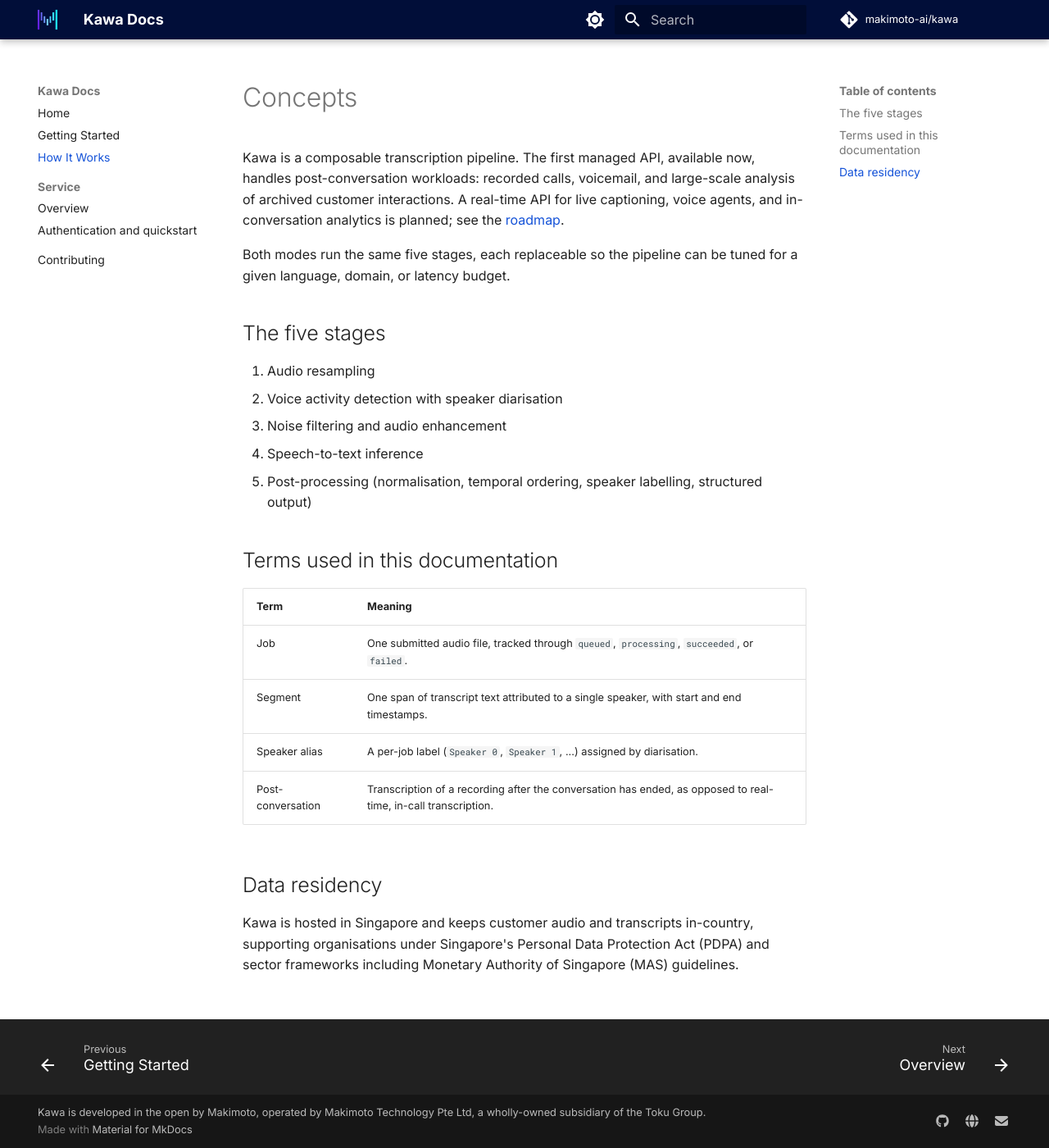
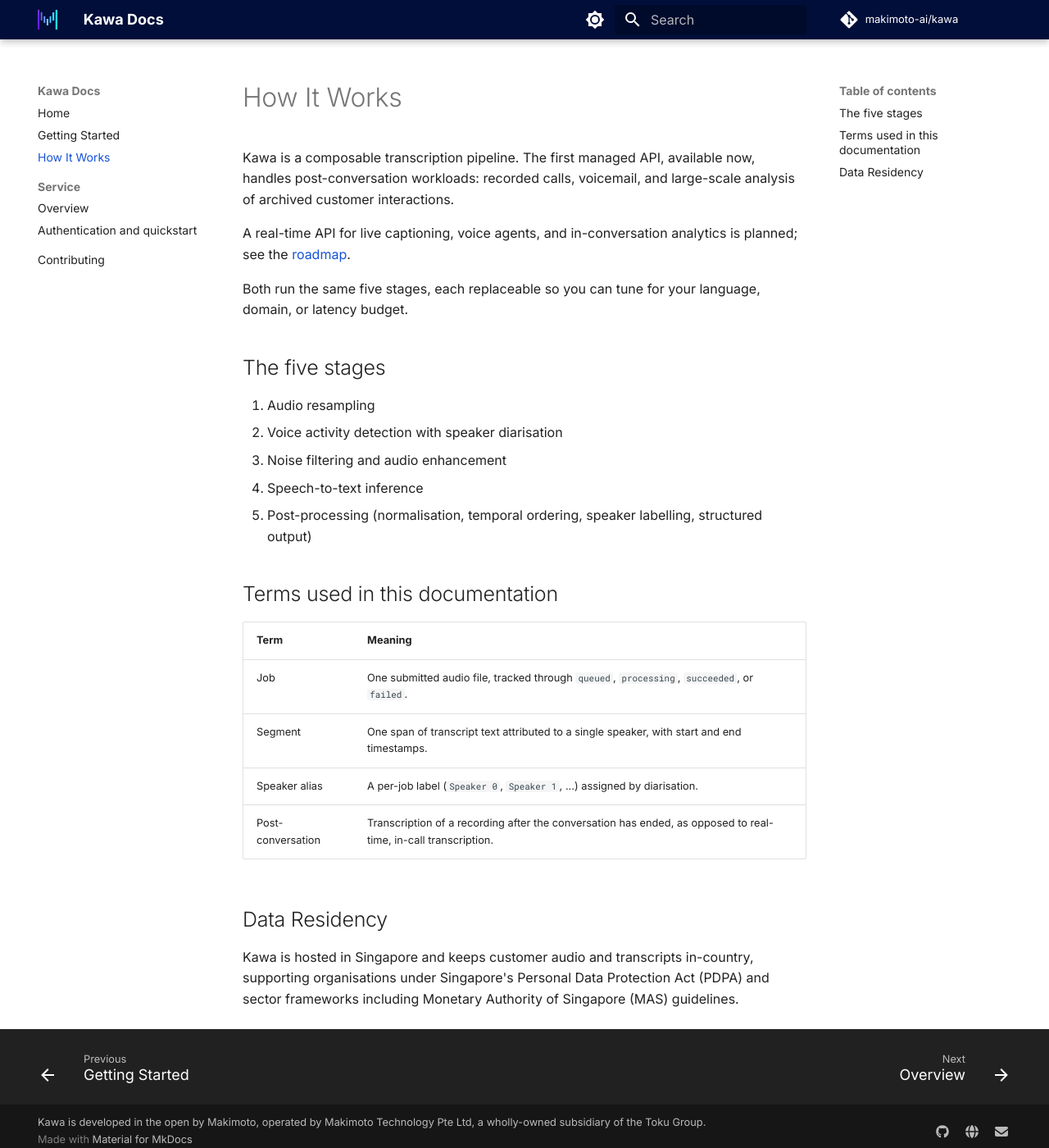
Before and after one commit to makimoto-ai/kawa, an MkDocs documentation site: the page built from docs/concepts/index.md, in a window 1280 px wide and 1400 px high. Shown: the whole window at 82% size. Built offline with MkDocs 1.6.1 and Material for MkDocs 9.7.7, drawn with Linux system fonts in a browser that asks for light colours; comment, search, counter and statistics services are not loaded.

Commit message:
docs: wording

```diff
--- a/docs/concepts/index.md
+++ b/docs/concepts/index.md
@@ -1,8 +1,10 @@
-# Concepts
+# How It Works
 
-Kawa is a composable transcription pipeline. The first managed API, available now, handles post-conversation workloads: recorded calls, voicemail, and large-scale analysis of archived customer interactions. A real-time API for live captioning, voice agents, and in-conversation analytics is planned; see the [roadmap](https://github.com/makimoto-ai/kawa/blob/main/ROADMAP.md).
+Kawa is a composable transcription pipeline. The first managed API, available now, handles post-conversation workloads: recorded calls, voicemail, and large-scale analysis of archived customer interactions.
 
-Both modes run the same five stages, each replaceable so the pipeline can be tuned for a given language, domain, or latency budget.
+A real-time API for live captioning, voice agents, and in-conversation analytics is planned; see the [roadmap](https://github.com/makimoto-ai/kawa/blob/main/ROADMAP.md).
+
+Both run the same five stages, each replaceable so you can tune for your language, domain, or latency budget.
 
 ## The five stages
 
@@ -21,6 +23,6 @@
 | Speaker alias | A per-job label (`Speaker 0`, `Speaker 1`, ...) assigned by diarisation. |
 | Post-conversation | Transcription of a recording after the conversation has ended, as opposed to real-time, in-call transcription. |
 
-## Data residency
+## Data Residency
 
 Kawa is hosted in Singapore and keeps customer audio and transcripts in-country, supporting organisations under Singapore's Personal Data Protection Act (PDPA) and sector frameworks including Monetary Authority of Singapore (MAS) guidelines.
```
Also changed, not shown: docs/index.md (+1 -1 lines).
